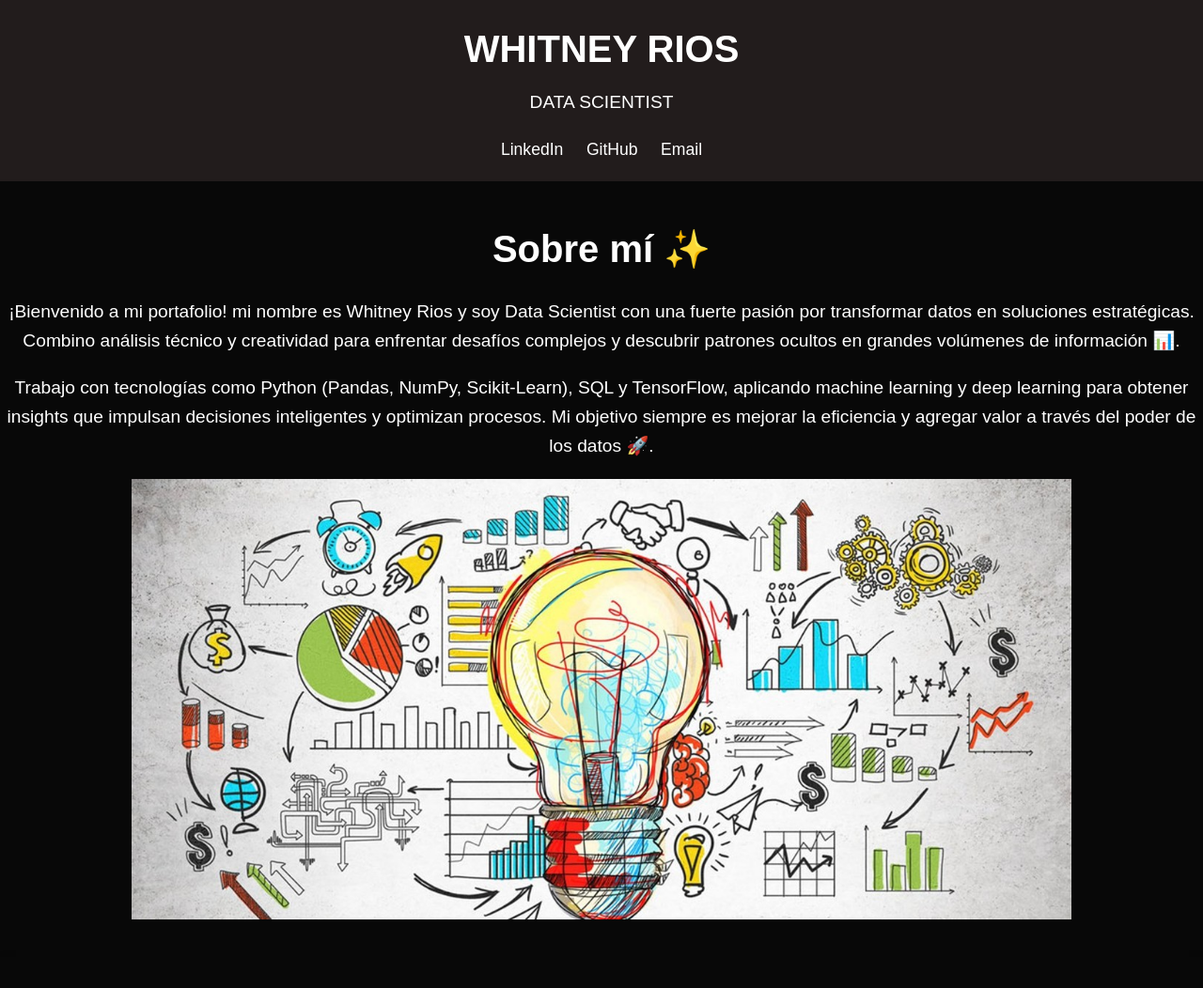
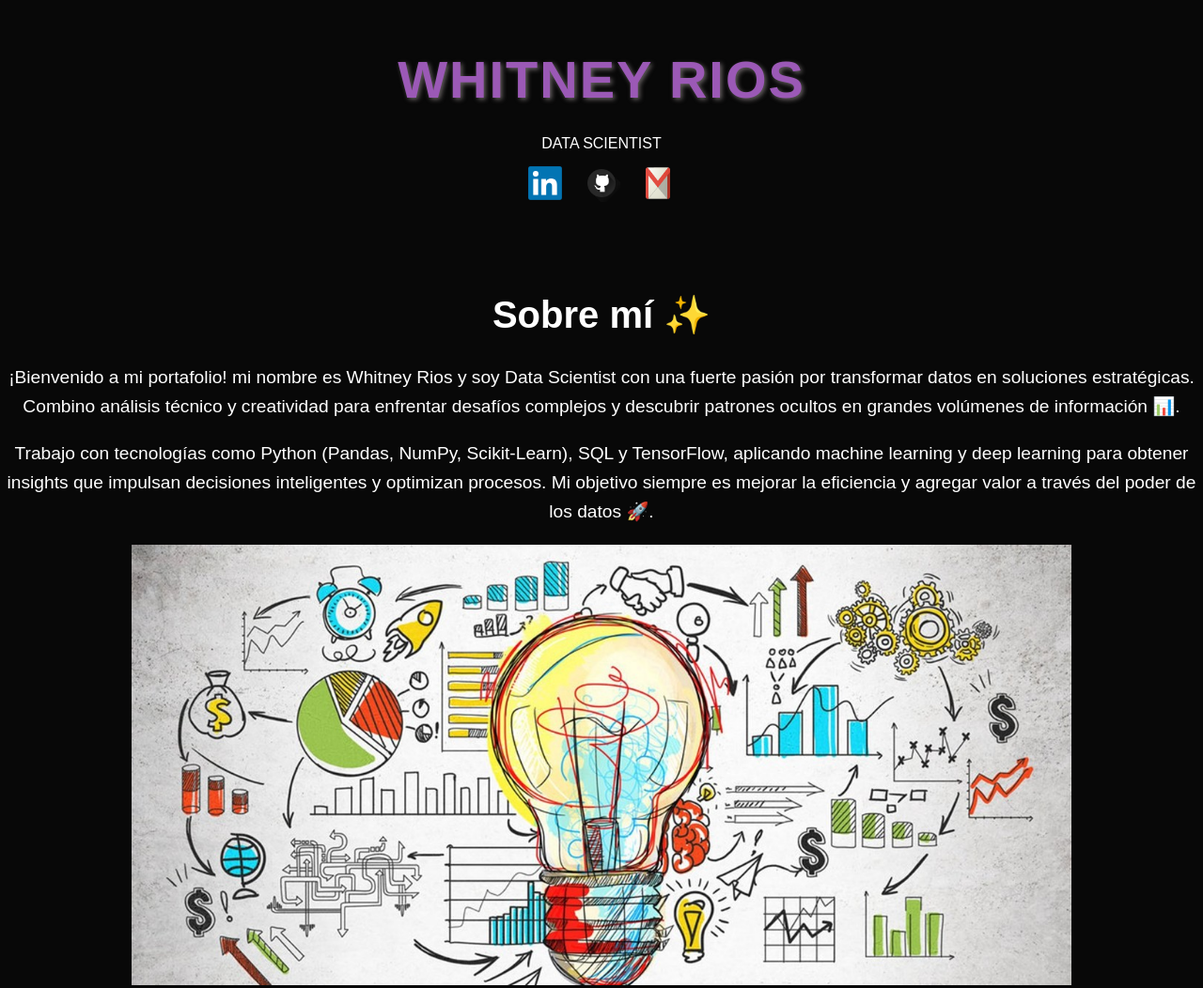
Before and after one commit to wh1tneyr/wh1tneyr.github.io, a plain HTML site: page index.html in a window 1280 px wide. Shown: the top 1052 px of the page at 94% size. Drawn offline with Linux system fonts and the light colour scheme.

Commit message:
modificando el encabezado

```diff
--- a/css/style.css
+++ b/css/style.css
@@ -13,33 +13,60 @@ body {
 }
 
 /* Header Section */
+/* Estilos para el encabezado */
 header {
-    background: #221c1c;
+    background: #080808;
     color: #fff;
-    padding: 20px 0;
+    padding: 40px 0;
     text-align: center;
 }
 
+/* Estilos para el nombre */
 header h1 {
-    font-size: 2.5em;
+    font-size: 3.5em; /* Tamaño de fuente más grande */
+    font-weight: bold; /* Negrita para destacar el nombre */
     margin-bottom: 10px;
+    color: #9b59b6; /* Color morado */
+    text-transform: uppercase; /* Texto en mayúsculas */
+    letter-spacing: 2px; /* Espaciado entre letras */
+    text-shadow: 2px 2px 5px rgba(123, 116, 116, 0.815); /* Sombra sutil para dar profundidad */
 }
 
-header p {
-    font-size: 1.2em;
+/* Estilos para el título "Data Scientist" */
+header .title {
+    font-size: 6em; /* Tamaño de fuente mayor para el título */
+    font-weight: 400; /* Menos negrita que el nombre */
+    color: #fff; /* Blanco para el título */
+    text-transform: capitalize; /* Capitalizar el título */
     margin-bottom: 20px;
+    font-family: 'Arial', sans-serif; /* Tipografía simple y limpia */
 }
 
-.social-links a {
-    color: #fff;
-    margin: 0 10px;
-    text-decoration: none;
-    font-size: 1.1em;
+/* Estilos para los enlaces de redes sociales */
+header .social-links {
+    display: flex;
+    justify-content: center;
+    gap: 20px;
+    margin-top: 10px;
 }
 
-.social-links a:hover {
-    color: #04b4e0;
+header .social-links a {
+    color: #fff;
+    text-decoration: none;
 }
+
+/* Estilos para los iconos de redes sociales */
+header .social-icon {
+    width: 40px;
+    height: 40px;
+    transition: transform 0.3s ease;
+}
+
+/* Efecto hover para los iconos */
+header .social-icon:hover {
+    transform: scale(1.1);
+}
+
 
 /* Sección de Sobre mí */
 #about {
--- a/index.html
+++ b/index.html
@@ -8,17 +8,24 @@
 </head>
 <body>
      <!-- Header Section -->
-     <header>
+    <header>
         <div class="container">
             <h1>WHITNEY RIOS</h1>
             <p>DATA SCIENTIST</p>
             <div class="social-links">
-                <a href="https://www.linkedin.com/in/whitney-rios-p/" target="_blank">LinkedIn</a>
-                <a href="https://github.com/wh1tneyr" target="_blank">GitHub</a>
-                <a href="mailto:rioswhit@gmail.com">Email</a>
+                <a href="https://www.linkedin.com/in/whitney-rios-p/" target="_blank">
+                    <img src="./Img/linkedin_logo.png" alt="LinkedIn" class="social-icon">
+                </a>
+                <a href="https://github.com/wh1tneyr" target="_blank">
+                    <img src="./Img/github_logo.png" alt="GitHub" class="social-icon">
+                </a>
+                <a href="mailto:rioswhit@gmail.com">
+                    <img src="./Img/gmail_logo.png" alt="Email" class="social-icon">
+                </a>
             </div>
         </div>
     </header>
+
 
     <!-- About Section -->
     <section id="about">
```
